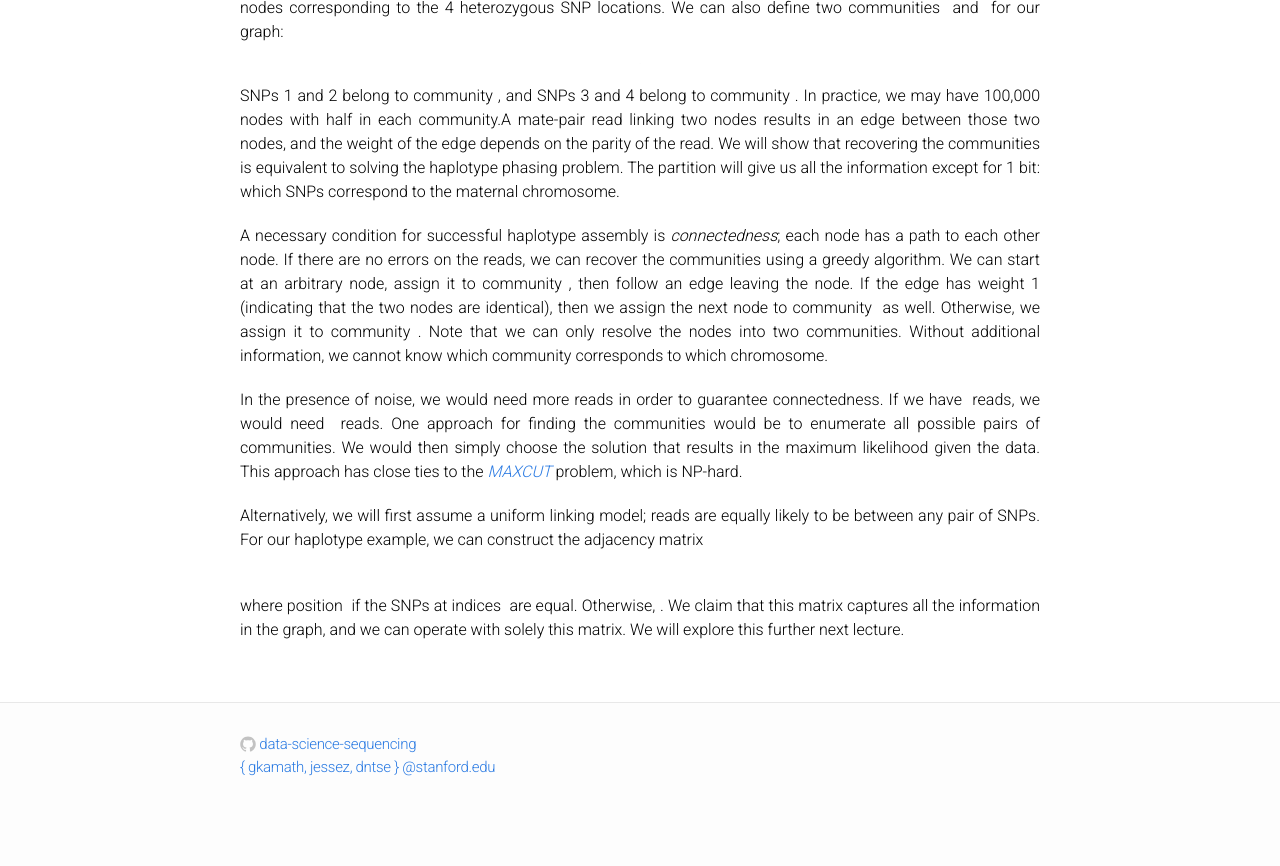
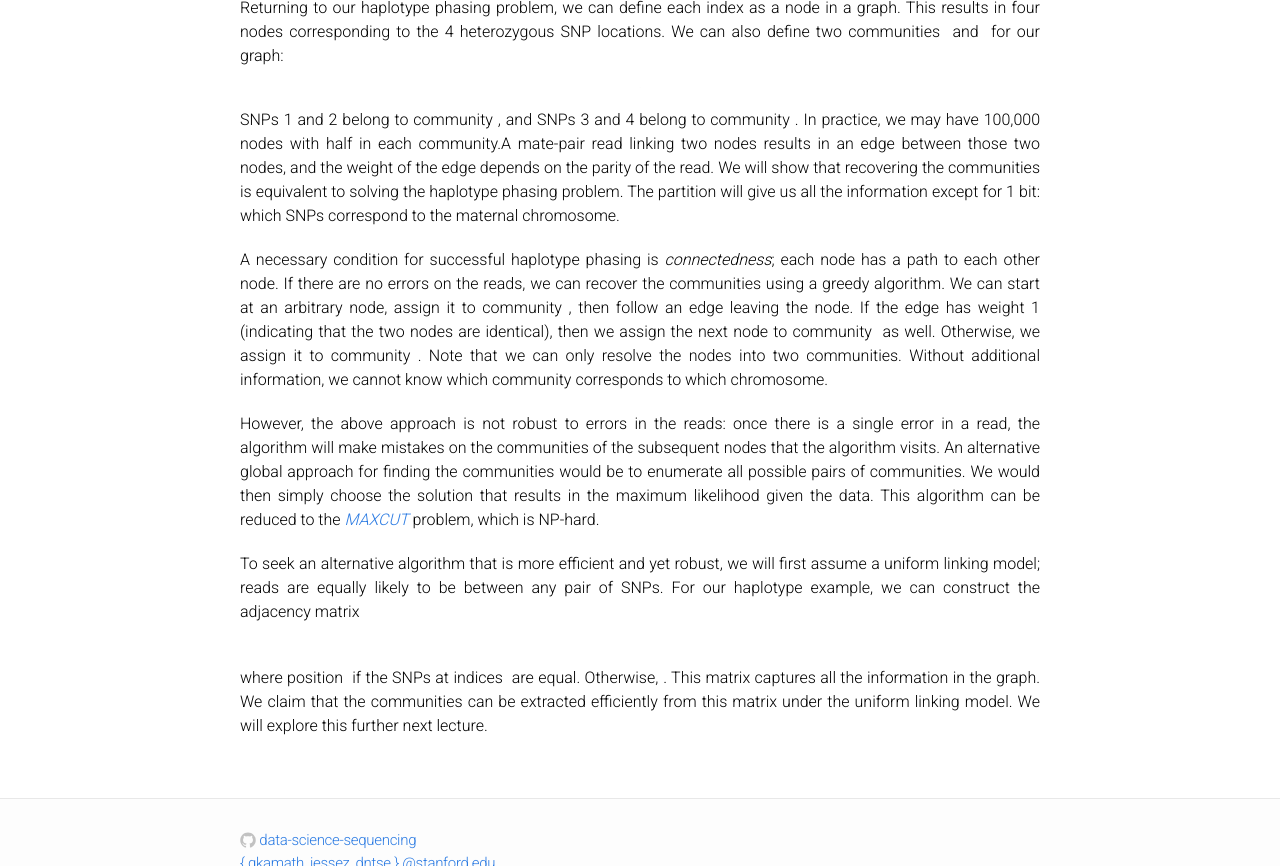
Before and after one commit to laurashen/data-science-sequencing.github.io, a Jekyll site: the page built from Win2018/lectures/lecture10.md, in a window 1280 px wide and 900 px high, scrolled down 4178 px, cut to the strip 34-900 px from the top of the window. Built offline with Jekyll 4.4.1, drawn with Linux system fonts in a browser that asks for light colours; formulas are drawn with MathJax 3; comment, search, counter and statistics services are not loaded; our own code applies the rules of GitHub Pages for plain Markdown files; before the commit the page ends 5035 px from its top, so only the background shows below that; some of the changed text lies outside the part shown.

Commit message:
put up lecture 10

```diff
--- a/Win2018/lectures/lecture10.md
+++ b/Win2018/lectures/lecture10.md
@@ -13,7 +13,7 @@
 
 1. 	<a href='#SNP'>SNP Calling</a>
     - <a href='#diploid'>SNP Calling in diploid organisms</a>
-1. 	<a href='#phasing'>Haplotype Assembly</a>
+1. 	<a href='#phasing'>Haplotype Phasing</a>
 	  - <a href='#community'>Community recovery problem</a>
 
 ###  <a id='SNP'></a>SNP calling
@@ -41,8 +41,7 @@
 and the other paternal.
 
 During sequencing, we fragment the DNA material, so the sequencer cannot
-distinguish between the paternal and maternal DNA. When we map these reads to the
-locations, we do not have as clean a picture. We represent variation in each position as a 1 and no variation as a 0.  In each position, we have 4 possibilities:
+distinguish between the paternal and maternal DNA. When we map each read to the reference sequence, we know its location on the genome but we don't know whether it comes from the maternal or the paternal chromosome. We represent variation in each position as a 1 and no variation as a 0.  In each position, we have 4 possibilities:
 
 1. 00 (no variation)
 2. 11 (both copies are different from the reference)
@@ -60,12 +59,11 @@
 After mapping the reads, we gain information about the likelihood of four above possibilities. For SNP calling, we can measure (estimate) the number of variations at each position: 0, 1, or 2. Note that we cannot tell between the two heterozygous cases (01 vs 10). Distinguishing these two is important because many diseases are **multiallelic**. That is, multiple positions determine a disease. Also the diseases depend upon the proteins produced in an individual. This depends upon the SNPs being present on the same chromosome rather than being present on different chromosomes.
 
 
-### <a id='phasing'></a> Haplotype Assembly
+### <a id='phasing'></a> Haplotype Phasing
 
 **Haplotype phasing** is the problem of inferring information about an individual's haplotype. To solve this problem, there are many  methods.
 
-First, we focus on a class of methods focused on getting better data (rather than better statistical methods). Let’s say we have two variants, SNP1 and SNP2.
-The distance between the two are on the order of $$\approx$$ 1000 bp (i.e. they’re pretty far apart). To do haplotype phasing, one needs some information that allows us to connect the two SNPs so that one can infer which variants lie on the same chromosome. If you do not have a single read that spans the two positions, then you don’t have any information about the connection between the two SNPs.
+First, we discuss what kind of data is needed to perform phasing. Let’s say we have two variants, SNP1 and SNP2. The distance between the two are on the order of $$\approx$$ 1000 bp (i.e. they’re pretty far apart). To do haplotype phasing, one needs some information that allows us to connect the two SNPs so that one can infer which variants lie on the same chromosome. If you do not have a single read that spans the two positions, then you don’t have any information about the connection between the two SNPs.
 
 Illumina reads are typically 100-200bp long and are therefore too short; however, there does exist multiple technologies that provide this long-range
 information:
@@ -90,15 +88,15 @@
 For both of these technologies, the separation between linked reads
 is a random variable, but one can compute it by aligning the reads to a reference.
 
-In practice, the main software used for haplotype assembly
+In practice, the main software used for haplotype phasing
 are [HapCompass](http://www.ncbi.nlm.nih.gov/pmc/articles/PMC3375639/)
 and [HapCut](http://bioinformatics.oxfordjournals.org/content/24/16/i153.short).
-HapCut poses haplotype assembly as a max-cut problem and solves it using heuristics. HapCompass on the other hand constructs a graph where each node is a SNP and each edge indicates that two SNP values are seen in the same read. HapCompass then solves the haplotype assembly problem by finding max-weight spanning trees on the graph. For read clouds, a 10x Genomics's  [loupe](http://loupe.10xgenomics.com/loupe/) software
+HapCut poses haplotype phasing as a max-cut problem and solves it using heuristics. HapCompass on the other hand constructs a graph where each node is a SNP and each edge indicates that two SNP values are seen in the same read. HapCompass then solves the haplotype phasing problem by finding max-weight spanning trees on the graph. For read clouds, a 10x Genomics's  [loupe](http://loupe.10xgenomics.com/loupe/) software
 [visualizes](http://loupe.10xgenomics.com/loupe/view/TkExMjg3OF9XR1MubG91cGU=/summary) read clouds from [NA12878](https://catalog.coriell.org/0/Sections/Search/Sample_Detail.aspx?Ref=GM12878), a human cell line with a genome frequently used as a reference in computational experiments.
 
 #### <a id='comp'></a> The Computational Problem
 
-Here we consider a simplified version of the haplotype assembly problem. We assume we have the locations of the heterozygous positions in the genome, and we only consider reads linking these positions.
+Here we consider a simplified version of the haplotype phasing problem. We assume we have the locations of the heterozygous positions in the genome, and we only consider reads linking these positions.
 
 <div class="fig figcenter fighighlight">
   <img src="/Win2018/assets/lecture10/chr.png" width="70%">
@@ -127,11 +125,11 @@
 
 SNPs 1 and 2 belong to community $$A$$, and SNPs 3 and 4 belong to community $$B$$. In practice, we may have 100,000 nodes with half in each community.A mate-pair read linking two nodes results in an edge between those two nodes, and the weight of the edge depends on the parity of the read. We will show that recovering the communities is equivalent to solving the haplotype phasing problem. The partition will give us all the information except for 1 bit: which SNPs correspond to the maternal chromosome.
 
-A necessary condition for successful haplotype assembly is _connectedness_; each node has a path to each other node. If there are no errors on the reads, we can recover the communities using a greedy algorithm. We can start at an arbitrary node, assign it to community $$A$$, then follow an edge leaving the node. If the edge has weight 1 (indicating that the two nodes are identical), then we assign the next node to community $$A$$ as well. Otherwise, we assign it to community $$B$$. Note that we can only resolve the nodes into two communities. Without additional information, we cannot know which community corresponds to which chromosome.
+A necessary condition for successful haplotype phasing is _connectedness_; each node has a path to each other node. If there are no errors on the reads, we can recover the communities using a greedy algorithm. We can start at an arbitrary node, assign it to community $$A$$, then follow an edge leaving the node. If the edge has weight 1 (indicating that the two nodes are identical), then we assign the next node to community $$A$$ as well. Otherwise, we assign it to community $$B$$. Note that we can only resolve the nodes into two communities. Without additional information, we cannot know which community corresponds to which chromosome.
 
-In the presence of noise, we would need more reads in order to guarantee connectedness. If we have $$n$$ reads, we would need $$n \log n$$ reads. One approach for finding the communities would be to enumerate all possible pairs of communities. We would then simply choose the solution that results in the maximum likelihood given the data. This approach has close ties to the [_MAXCUT_](https://en.wikipedia.org/wiki/Maximum_cut) problem, which is NP-hard.
+However, the above approach is not robust to errors in the reads: once there is a single error in a read, the algorithm will make mistakes on the communities of the subsequent nodes that the algorithm visits. An alternative global approach for finding the communities would be to enumerate all possible pairs of communities. We would then simply choose the solution that results in the maximum likelihood given the data. This algorithm can be reduced to the [_MAXCUT_](https://en.wikipedia.org/wiki/Maximum_cut) problem, which is NP-hard.
 
-Alternatively, we will first assume a uniform linking model; reads are equally likely to be between any pair of SNPs. For our haplotype example, we can construct the adjacency matrix
+To seek an alternative algorithm that is more efficient and yet robust, we will first assume a uniform linking model; reads are equally likely to be between any pair of SNPs. For our haplotype example, we can construct the adjacency matrix
 
 $$
 A =
@@ -143,4 +141,4 @@
 \end{bmatrix}
 $$
 
-where position $$A_{ij} = 1$$ if the SNPs at indices $$i, j$$ are equal. Otherwise, $$A_{ij} = -1 $$. We claim that this matrix captures all the information in the graph, and we can operate with solely this matrix. We will explore this further next lecture.
+where position $$A_{ij} = 1$$ if the SNPs at indices $$i, j$$ are equal. Otherwise, $$A_{ij} = -1 $$. This matrix captures all the information in the graph. We claim that the communities can be extracted efficiently from this matrix under the uniform linking model. We will explore this further next lecture.
--- a/index.html
+++ b/index.html
@@ -77,6 +77,7 @@
         <a href="/Win2018/lectures/lecture7/">Lecture 7: Assembly - De Bruijn Graph</a>
         <a href="/Win2018/lectures/lecture8/">Lecture 8: Assembly - Towards a Long Reads Assembler</a>
         <a href="/Win2018/lectures/lecture9/">Lecture 9: Alignment - Dynamic Programming and Indexing</a>
+        <a href="/Win2018/lectures/lecture10/">Lecture 10: Haplotype Phasing - Community Recovery</a>
     </div>
 
   </div>
```
Also changed, not shown: other parts of Win2018/lectures/lecture10.md (+1 -1 lines).
